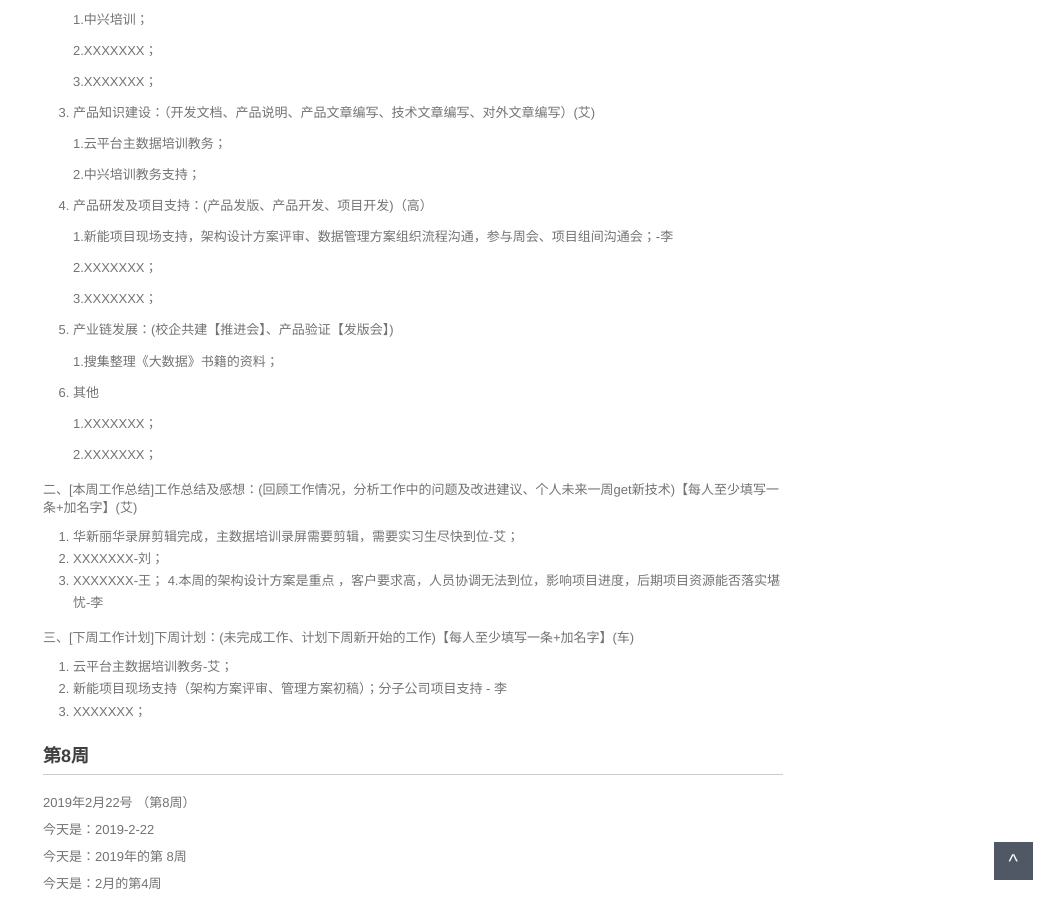
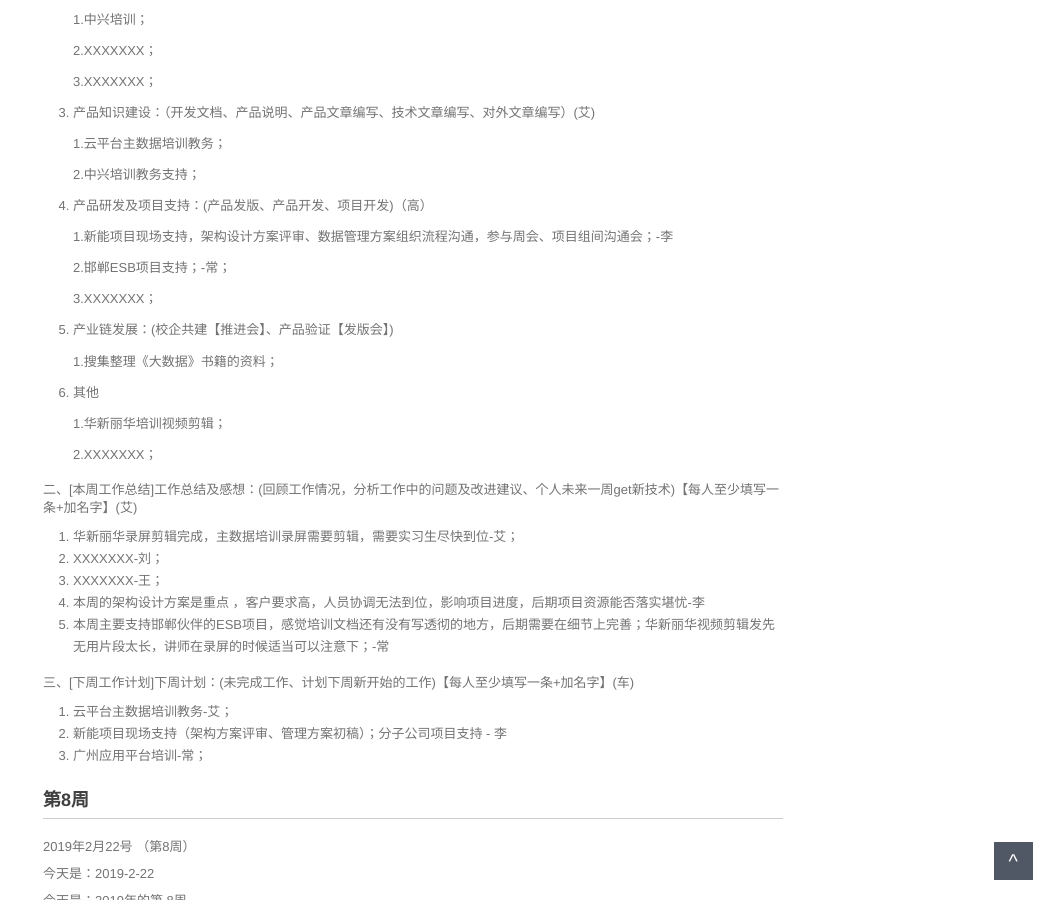
Before and after one commit to walllFlower/blog, a Jekyll site: the page built from _posts/2018-07-17-day_report_cxz.md, in a window 1280 px wide and 900 px high, scrolled down 683 px. Shown: the whole window, without its empty margins (227-1280 px from the left). Built offline with Jekyll 4.4.1, drawn with Linux system fonts in a browser that asks for light colours; comment, search, counter and statistics services are not loaded.

Commit message:
Update 2018-07-17-day_report_cxz.md

```diff
--- a/_posts/2018-07-17-day_report_cxz.md
+++ b/_posts/2018-07-17-day_report_cxz.md
@@ -50,7 +50,7 @@ categories: 技术运营工作周报
 
     1.新能项目现场支持，架构设计方案评审、数据管理方案组织流程沟通，参与周会、项目组间沟通会；-李
 
-    2.XXXXXXX；
+    2.邯郸ESB项目支持；-常；
 
     3.XXXXXXX；
 
@@ -61,7 +61,7 @@ categories: 技术运营工作周报
 
 6. 其他
 
-    1.XXXXXXX；
+    1.华新丽华培训视频剪辑；
 
     2.XXXXXXX；
 
@@ -70,13 +70,14 @@ categories: 技术运营工作周报
 1. 华新丽华录屏剪辑完成，主数据培训录屏需要剪辑，需要实习生尽快到位-艾；
 2. XXXXXXX-刘；
 3. XXXXXXX-王；
-4.本周的架构设计方案是重点 ，客户要求高，人员协调无法到位，影响项目进度，后期项目资源能否落实堪忧-李
+4. 本周的架构设计方案是重点 ，客户要求高，人员协调无法到位，影响项目进度，后期项目资源能否落实堪忧-李
+5. 本周主要支持邯郸伙伴的ESB项目，感觉培训文档还有没有写透彻的地方，后期需要在细节上完善；华新丽华视频剪辑发先无用片段太长，讲师在录屏的时候适当可以注意下；-常
 
 三、[下周工作计划]下周计划：(未完成工作、计划下周新开始的工作)【每人至少填写一条+加名字】(车)
 
 1. 云平台主数据培训教务-艾；
 2. 新能项目现场支持（架构方案评审、管理方案初稿）；分子公司项目支持 - 李
-3. XXXXXXX；
+3. 广州应用平台培训-常；
 
 
 ###  第8周
```
